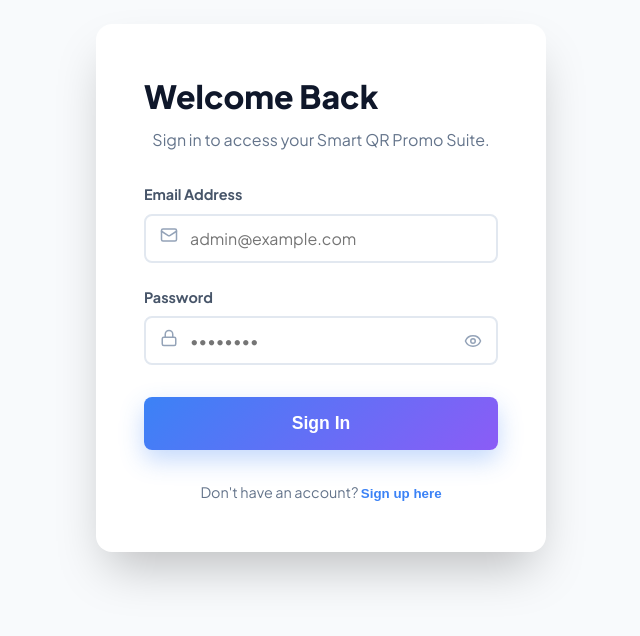
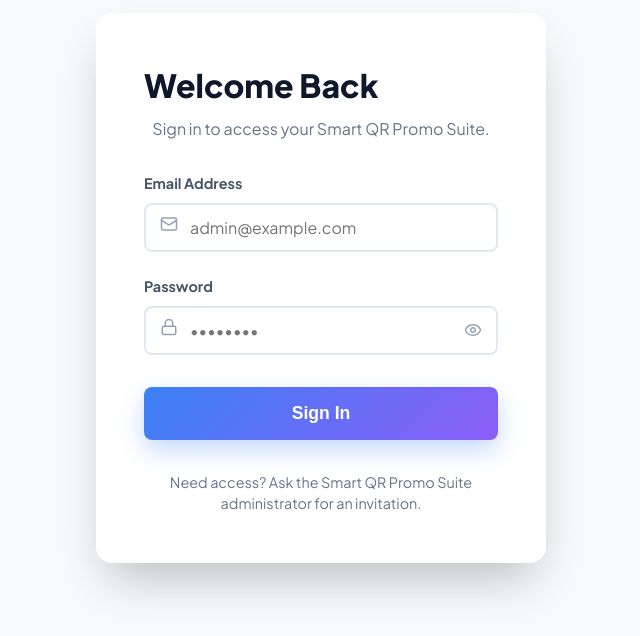
Before and after one commit to Sdhinesh4102/smart_label, a React (Vite) app: page / in a window 1280 px wide. Shown: the part 112-748 px from the top of the page, without its empty margins (319-959 px from the left). Built offline with nearby package versions, Linux system fonts and the light colour scheme.

Commit message:
fix(01-08): remove public admin registration

```diff
--- a/src/components/AuthScreen.jsx
+++ b/src/components/AuthScreen.jsx
@@ -3,31 +3,20 @@
 import { Lock, Mail, Eye, EyeOff } from 'lucide-react'
 
 export default function AuthScreen() {
-  const { signIn, signUp } = useAuth()
+  const { signIn } = useAuth()
   const [email, setEmail] = useState('')
   const [password, setPassword] = useState('')
-  const [isLogin, setIsLogin] = useState(true)
   const [error, setError] = useState(null)
   const [loading, setLoading] = useState(false)
-  const [message, setMessage] = useState('')
   const [showPassword, setShowPassword] = useState(false)
 
   const handleAuth = async (e) => {
     e.preventDefault()
     setLoading(true)
     setError(null)
-    setMessage('')
-
     try {
-      if (isLogin) {
-        const { error } = await signIn(email, password)
-        if (error) throw error
-      } else {
-        const { error } = await signUp(email, password)
-        if (error) throw error
-        setMessage('Registration successful! You can now log in.')
-        setIsLogin(true)
-      }
+      const { error } = await signIn(email, password)
+      if (error) throw error
     } catch (err) {
       setError(err.message || 'An error occurred during authentication')
     } finally {
@@ -39,21 +28,15 @@
     <div style={{ minHeight: '100vh', display: 'flex', alignItems: 'center', justifyContent: 'center', background: '#f8fafc', padding: '2rem' }}>
       <div style={{ background: 'white', padding: '3rem', borderRadius: '16px', width: '100%', maxWidth: '450px', boxShadow: '0 25px 50px -12px rgba(0, 0, 0, 0.25)', textAlign: 'center' }}>
         <h2 style={{ fontSize: '2rem', color: '#0f172a', margin: '0 0 0.5rem 0', fontWeight: '800' }}>
-          {isLogin ? 'Welcome Back' : 'Create Account'}
+          Welcome Back
         </h2>
         <p style={{ color: '#64748b', marginBottom: '2rem' }}>
-          {isLogin ? 'Sign in to access your Smart QR Promo Suite.' : 'Register to start managing your campaigns.'}
+          Sign in to access your Smart QR Promo Suite.
         </p>
 
         {error && (
           <div style={{ background: '#fef2f2', color: '#ef4444', padding: '1rem', borderRadius: '8px', marginBottom: '1.5rem', fontSize: '0.9rem' }}>
             {error}
-          </div>
-        )}
-
-        {message && (
-          <div style={{ background: '#ecfdf5', color: '#10b981', padding: '1rem', borderRadius: '8px', marginBottom: '1.5rem', fontSize: '0.9rem' }}>
-            {message}
           </div>
         )}
 
@@ -104,23 +87,13 @@
             disabled={loading}
             style={{ width: '100%', padding: '1rem', background: 'linear-gradient(135deg, #3b82f6 0%, #8b5cf6 100%)', color: 'white', border: 'none', borderRadius: '8px', fontWeight: 'bold', fontSize: '1.1rem', cursor: loading ? 'not-allowed' : 'pointer', boxShadow: '0 10px 25px rgba(59, 130, 246, 0.3)', transition: 'transform 0.2s', opacity: loading ? 0.7 : 1 }}
           >
-            {loading ? 'Processing...' : (isLogin ? 'Sign In' : 'Create Account')}
+            {loading ? 'Processing...' : 'Sign In'}
           </button>
         </form>
 
-        <div style={{ marginTop: '2rem', fontSize: '0.9rem', color: '#64748b' }}>
-          {isLogin ? "Don't have an account? " : "Already have an account? "}
-          <button
-            onClick={() => {
-              setIsLogin(!isLogin)
-              setError(null)
-              setMessage('')
-            }}
-            style={{ background: 'none', border: 'none', color: '#3b82f6', fontWeight: 'bold', cursor: 'pointer', padding: 0 }}
-          >
-            {isLogin ? 'Sign up here' : 'Sign in here'}
-          </button>
-        </div>
+        <p style={{ marginTop: '2rem', fontSize: '0.9rem', color: '#64748b' }}>
+          Need access? Ask the Smart QR Promo Suite administrator for an invitation.
+        </p>
       </div>
     </div>
   )
--- a/src/context/AuthContext.jsx
+++ b/src/context/AuthContext.jsx
@@ -25,10 +25,6 @@
     return () => subscription.unsubscribe()
   }, [])
 
-  const signUp = async (email, password) => {
-    return await supabase.auth.signUp({ email, password })
-  }
-
   const signIn = async (email, password) => {
     return await supabase.auth.signInWithPassword({ email, password })
   }
@@ -38,7 +34,6 @@
   }
 
   const value = {
-    signUp,
     signIn,
     signOut,
     user,
```
